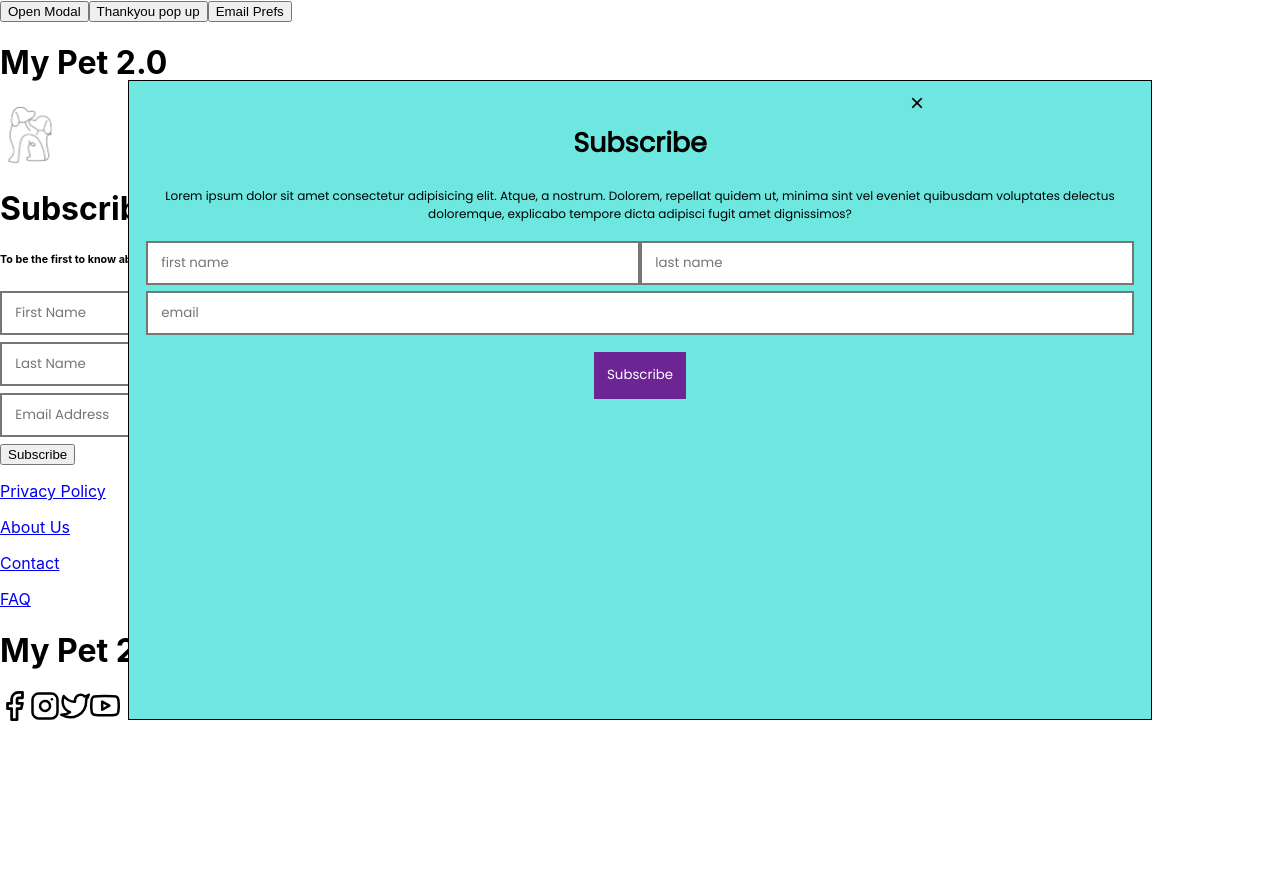
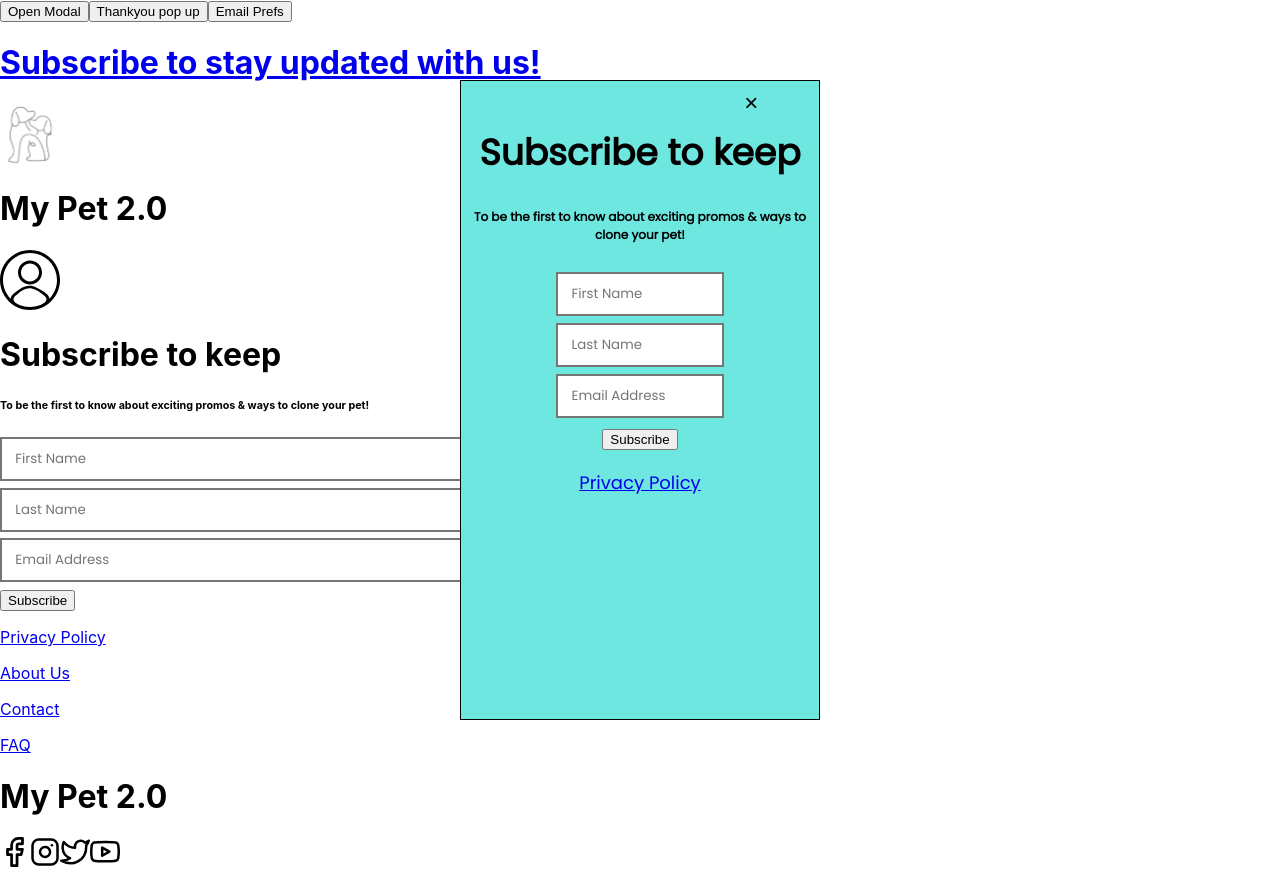
Before and after one commit to elizaargh/PetClone, a React (Create React App) app in the folder pet_clone/: page / in a window 1280 px wide. Both pictures are taken after a click on the button "Open Modal". Before the commit the page ends 800 px from the top, so only its background shows below. Built offline with nearby package versions, Linux system fonts and the light colour scheme.

Commit message:
add subscribe banner

```diff
--- a/pet_clone/src/components/Home.js
+++ b/pet_clone/src/components/Home.js
@@ -1,3 +1,4 @@
+import SubscribeBanner from "./SubscribeBanner";
 import Navigation from "./Navigation";
 import SubscribeHome from "./SubscribeHome";
 import Footer from "./Footer";
@@ -5,6 +6,7 @@ import Footer from "./Footer";
 const Home = (props) => {
   return (
     <div>
+      <SubscribeBanner />
       <Navigation />
       <SubscribeHome/>
       <Footer />
--- a/pet_clone/src/components/JoinUs.js
+++ b/pet_clone/src/components/JoinUs.js
@@ -1,4 +1,5 @@
 import React, { useState } from "react";
+import SubscribeHome from "./SubscribeHome";
 import Popup from 'reactjs-popup';
 import './popUp.css';
 
@@ -13,10 +14,12 @@ const JoinUs = () => {
         >
         {close => (
         <div className="modal">
+            <div className="header">
+                <button className="close" onClick={close}>&times;</button>
 
-            <div className="header"><button className="close" onClick={close}>
-            &times;
-            </button> <h2> Subscribe</h2></div>
+                <SubscribeHome />
+
+                {/* <h2> Subscribe</h2></div>
                 <div className="content">
                 {' '}
                 Lorem ipsum dolor sit amet consectetur adipisicing elit. Atque, a nostrum.
@@ -25,10 +28,13 @@ const JoinUs = () => {
                 <br />    <br />
                 <input placeholder="first name"></input><input placeholder="last name"></input>
                 <br />
-           <input className="email" placeholder="email"></input>
+                <input className="email" placeholder="email"></input> */}
             </div>
 
-            <div className="subscribe">  <button className="subscribeButton">Subscribe</button></div>
+            {/* <div className="subscribe">
+                <button className="subscribeButton">Subscribe</button>
+            </div> */}
+
             <div className="actions">
             {/* <Popup
                 trigger={<button className="button"> Trigger </button>}
--- a/pet_clone/src/components/Navigation.js
+++ b/pet_clone/src/components/Navigation.js
@@ -1,10 +1,12 @@
 import PetLogo from "../pet-logo.svg"
+import UserLogo from "../user-logo.svg"
 
 const Navigation = (props) => {
     return (
         <div>
+            <img src={PetLogo} width="60" height="60" />
             <h1>My Pet 2.0</h1>
-            <img src={PetLogo} width="60" height="60" />
+            <img src={UserLogo} width="60" height="60" />
         </div>
     );
   }
--- /dev/null
+++ b/pet_clone/src/components/SubscribeBanner.js
@@ -0,0 +1,9 @@
+const SubscribeBanner = (props) => {
+    return (
+        <div>
+            <h1><a href="#">Subscribe to stay updated with us!</a></h1>
+        </div>
+    );
+  }
+
+  export default SubscribeBanner;
```
Also changed, not shown: pet_clone/src/user-logo.svg (added). Lines whose indentation alone changed are shown as unchanged.
